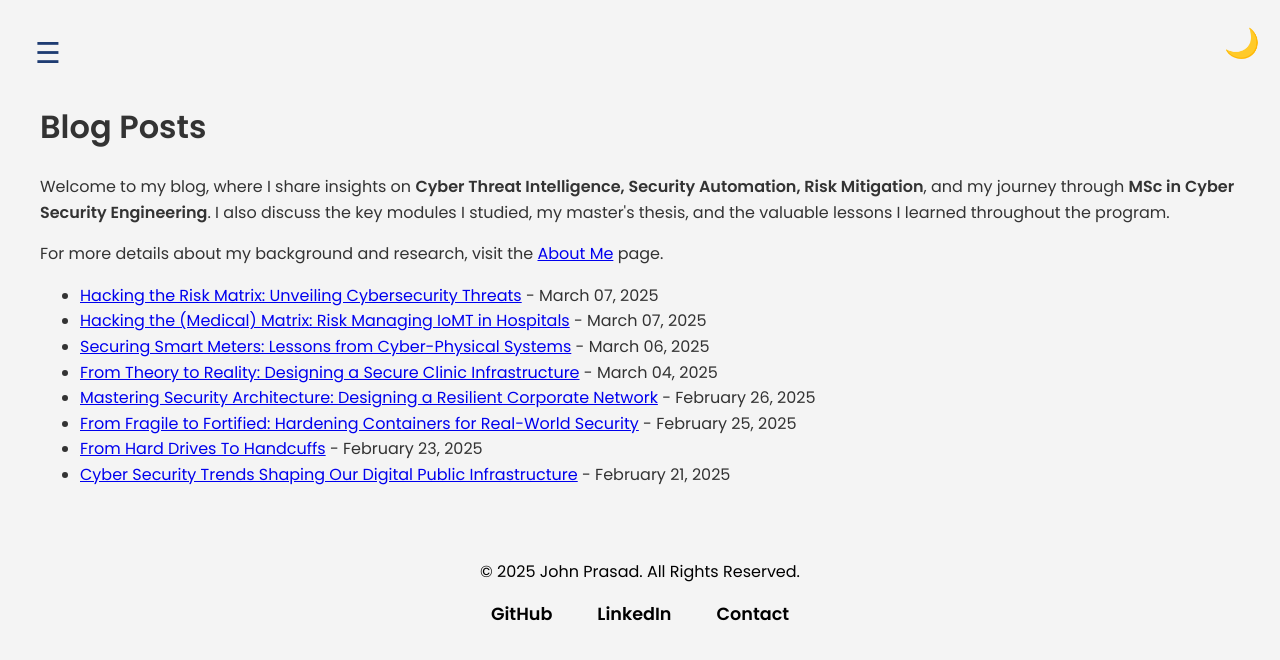
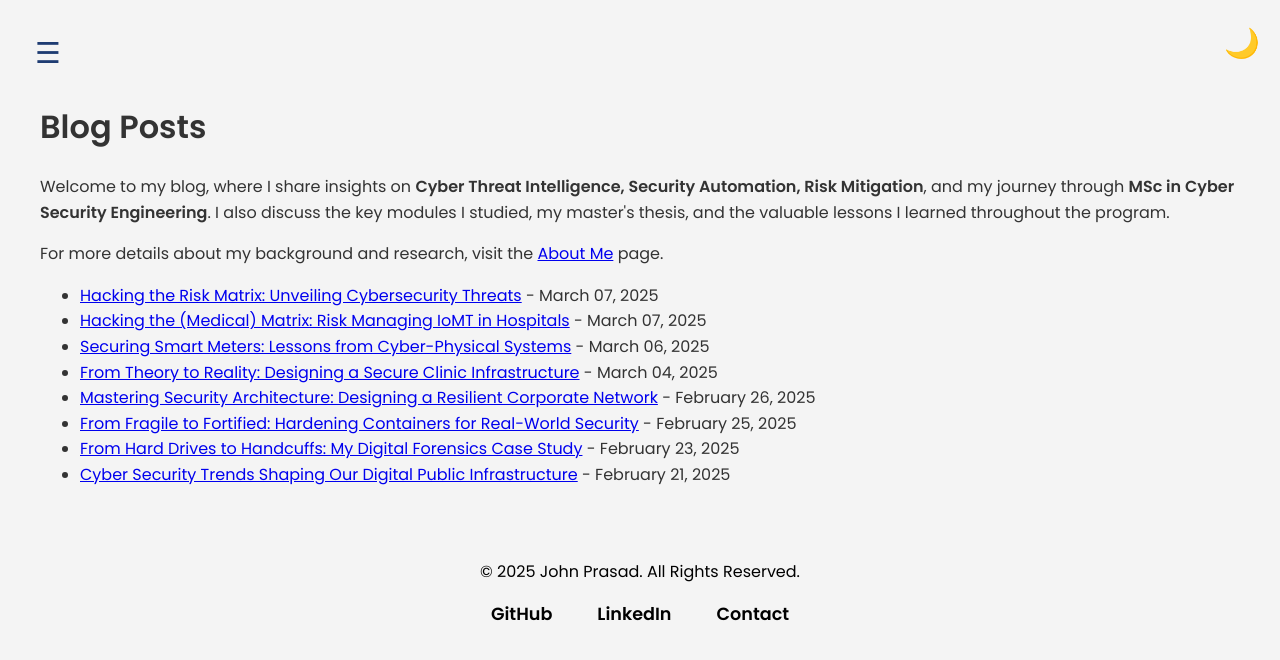
Before and after one commit to barrryblock/barrryblock.github.io, a Jekyll site: the page built from blog.md, in a window 1280 px wide. Shown: the top 660 px of the page. Built offline with Jekyll 4.4.1, drawn with Linux system fonts in a browser that asks for light colours.

Commit message:
fixed title of DF blog

```diff
--- a/_posts/2025-02-23-from-hard-drives-to-handcuffs.md
+++ b/_posts/2025-02-23-from-hard-drives-to-handcuffs.md
@@ -1,3 +1,8 @@
+---
+title: "From Hard Drives to Handcuffs: My Digital Forensics Case Study"
+date: 2025-02-23
+---
+
 # From Hard Drives to Handcuffs: My Digital Forensics Case Study
 
 *Published: February 23, 2025*
```
